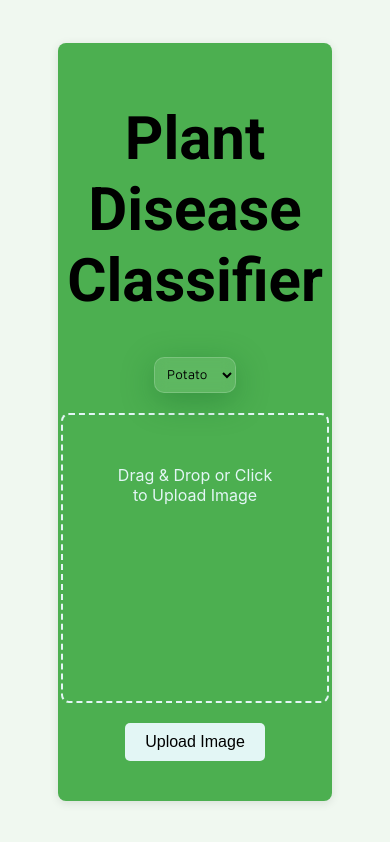
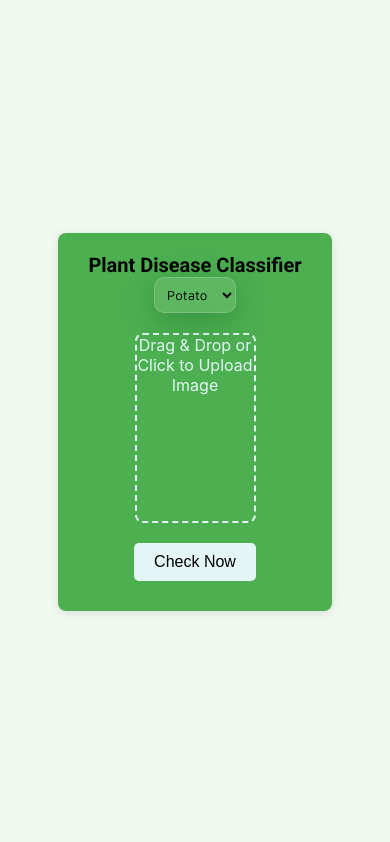
Before and after one commit to RIVAL231/SIH_PLANT_DISEASE, a Next.js app: page /prediction in a window 390 px wide. Built offline with nearby package versions, Linux system fonts and the light colour scheme; a web font is replaced by a local one.

Commit message:
added media queries

```diff
--- a/pages/global.css
+++ b/pages/global.css
@@ -23,7 +23,7 @@
           box-shadow: 0 2px 10px rgba(0, 0, 0, 0.1);
           text-align: center;
           width:60vw;
-          height: 85vh;
+          height: 90vh;
           background-color: #4caf50;
 
         }
@@ -37,12 +37,12 @@
           height: 350px;
           border: 2px dashed #e3f6f5;
           border-radius: 8px;
-          padding: 50px;
+          padding-top: 20px;
           width: 70%;
           text-align: center;
           cursor: pointer;
           color: #e3f6f5;
-
+          padding: 0;
           margin-bottom: 20px;
         }
         .upload-box.dragover {
@@ -63,7 +63,7 @@
           color: white;
         }
         #result {
-          margin-top: 20px;
+          margin-top: 10px;
           font-size: 18px;
           color: black;
         }
@@ -76,6 +76,8 @@
           position: absolute;
           bottom: 60%;
           right: 20%;
+          margin: 0;
+          padding: 0;
             font-family: "Maven Pro", sans-serif;
             font-optical-sizing: auto;
             font-weight: 50;
@@ -84,6 +86,7 @@
         #plantType {
           width: 35%;
           padding: 8px;
+          border-radius: 5px;
           font-family: "Maven Pro", sans-serif;
           background: rgba(255, 255, 255, 0.1);
           box-shadow: 0 8px 32px 0 rgba(17, 99, 37, 0.37);
@@ -91,14 +94,10 @@
           border-radius: 10px;
           border: 1px solid rgba(255, 255, 255, 0.18);
           margin-bottom: 20px;
+          margin-top: 0;
         }
 
- HEAD
-        .main {
-          display: flex;
-          align-items: center;
-          justify-content: center;
-        }
+
 
 
 .main{
@@ -107,8 +106,10 @@
   justify-content: center;
 }
      .img1{
+      border-radius: 10px;
+      margin-top: 50px;
       width: 50%;
-      height: 100%;
+      height: 70%;
      }
 
 .card {
@@ -119,7 +120,7 @@
     width: 60vw;
     height: 90vh;
     position: absolute;
-
+padding: 0;
     bottom: 0%;
     right: 20%;
   }
@@ -349,3 +350,21 @@ border-radius: 12px;
       transform: translateY(0px);
     }
   }
+
+  @media screen and (max-width: 768px) {
+    .container{
+      height: 40vh;
+    }
+  .img1{
+width: 100px;
+  }
+
+  .upload-box{
+  width: 30vw;
+  }
+  .container h1{
+    font-size: 20px;
+  }
+  .card{
+    height: 100vh;
+  }}
--- a/pages/prediction.jsx
+++ b/pages/prediction.jsx
@@ -65,7 +65,7 @@ export default function PlantDiseaseClassifier() {
   return (
     <div className="main">
       <div className="container">
-        <h1>Plant Disease Classifier</h1>
+        <h1 style={{margin:"0"}}>Plant Disease Classifier</h1>
         <select id="plantType" value={plantType} onChange={(e) => setPlantType(e.target.value)}>
           <option value="Potato">Potato</option>
           <option value="Mango">Mango</option>
@@ -103,7 +103,7 @@ export default function PlantDiseaseClassifier() {
           />
         </div>
         <button id="uploadButton" onClick={uploadImage}>
-          Upload Image
+          Check Now
         </button>
         <div id="result">{result}</div>
       </div>
```
